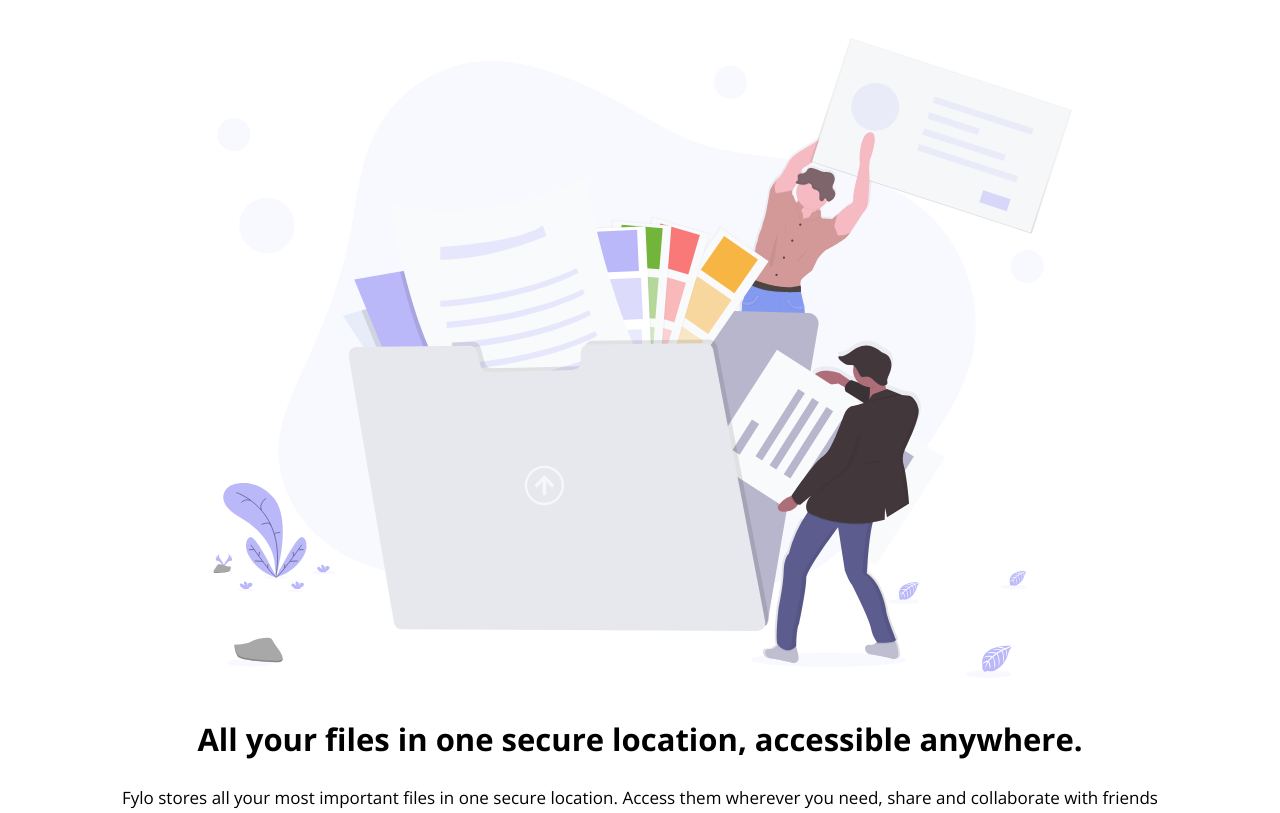
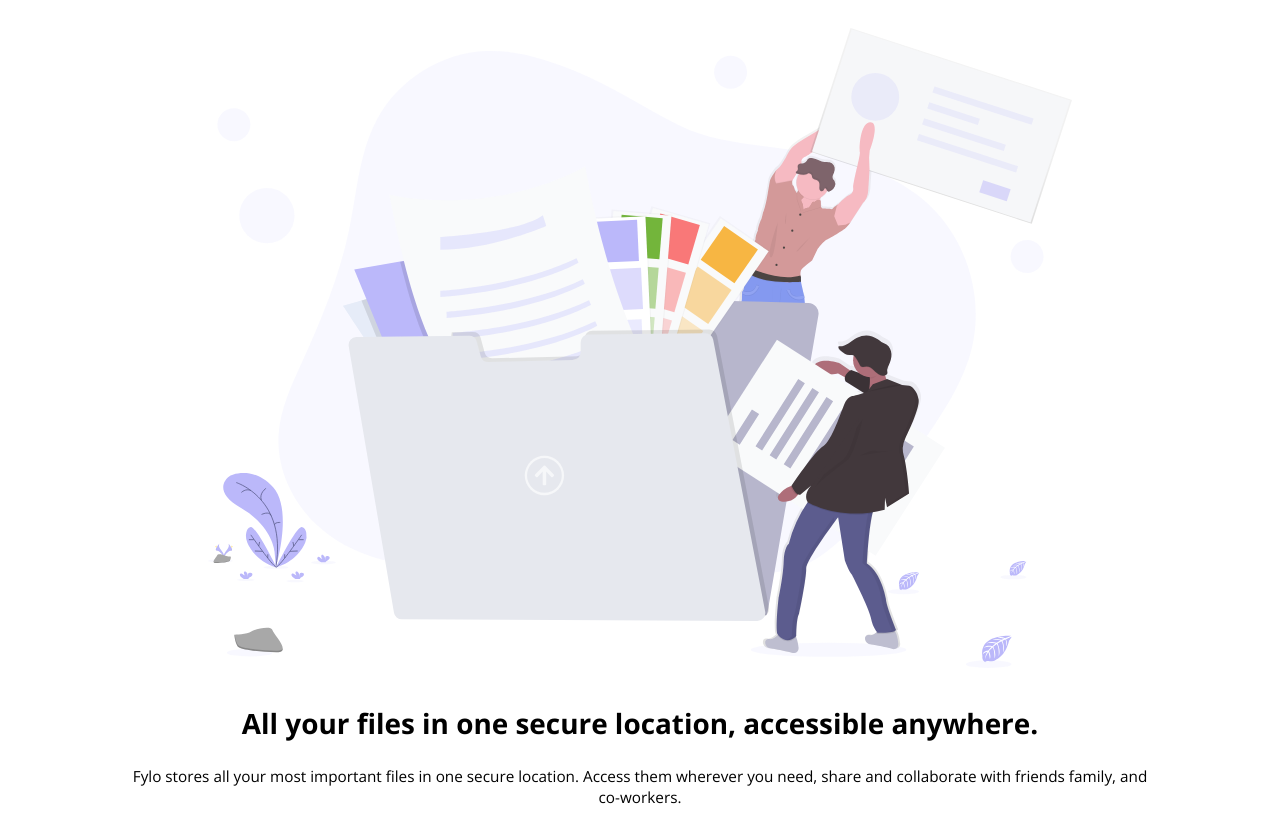
Before and after one commit to abe-m1/fylo-landing-page-with-two-column-layout, a website: page index.html in a window 1280 px wide. Shown: the part 62-875 px from the top of the page. Drawn offline with nearby package versions, Linux system fonts and the light colour scheme.

Commit message:
switch mixin to min-width

```diff
--- a/scss/main.scss
+++ b/scss/main.scss
@@ -27,17 +27,23 @@ $white: #fff;
 //mixins
 @mixin respond($breakpoint) {
   @if $breakpoint == phone {
-    @media (max-width: 600px) {
+    @media (min-width: 600px) {
       @content;
     }
   }
   @if $breakpoint == tab-port {
-    @media (max-width: 900px) {
+    @media (min-width: 900px) {
       @content;
     }
   }
   @if $breakpoint == tab-land {
-    @media (max-width: 1200px) {
+    @media (min-width: 1200px) {
+      @content;
+    }
+  }
+
+  @if $breakpoint == desktop {
+    @media (min-width: 1400px) {
       @content;
     }
   }
@@ -77,6 +83,9 @@ body {
 .content-container {
   width: 90%;
   margin: auto;
+
+  @include respond(desktop) {
+  }
 }
 
 .logo {
```
Also changed, not shown: css/style.css.
